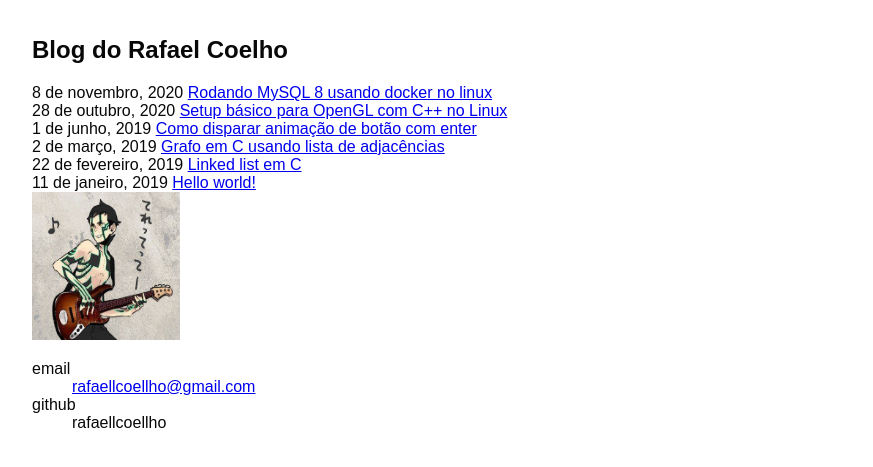
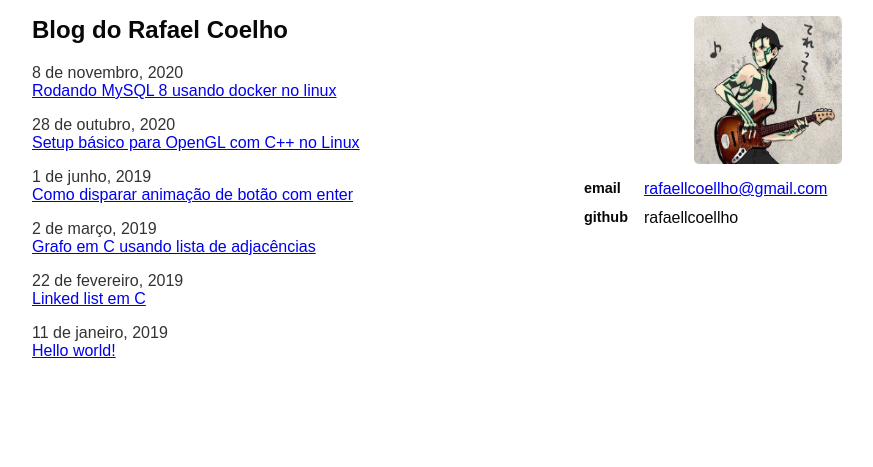
Before and after one commit to rafaellcoellho/rafaellcoellho.github.io, a Jekyll site: the page built from index.md, in a window 1280 px wide. Shown: the top 467 px of the page, without its empty margins (148-1021 px from the left). Built offline with Jekyll 4.4.1, drawn with Linux system fonts in a browser that asks for light colours.

Commit message:
style(assets/css/style.scss): adiciona css

```diff
--- a/_includes/head.html
+++ b/_includes/head.html
@@ -2,5 +2,5 @@
   <meta charset="utf-8">
   <meta http-equiv="X-UA-Compatible" content="IE=edge">
   <meta name="viewport" content="width=device-width, initial-scale=1">
-  <link rel="stylesheet" href="{{ "/css/style.css" | relative_url }}">
+  <link rel="stylesheet" href="{{ "/assets/css/style.css" | relative_url }}">
 </head>
--- a/_layouts/home.html
+++ b/_layouts/home.html
@@ -1,12 +1,12 @@
 ---
 layout: default
 ---
-<main>
-  <section class="lista-de-artigos">
+<main class="index">
+  <section class="article-list">
     <h1>Blog do Rafael Coelho</h1>
     {% for post in site.posts %}
-      <div class="artigo">
-        <span class="data"> {% include data.html data=post.date %} </span>
+      <div class="article">
+        <span class="date"> {% include data.html data=post.date %} </span>
         <a href="{{ post.url }}"> {{ post.title }} </a>
       </div>
     {% endfor %}
@@ -19,7 +19,7 @@ layout: default
       width="148"
       height="148"
     >
-    <dl class=links-externos>
+    <dl class="external-links">
       <dt>email</dt>
       <dd><a href="mailto:rafaellcoellho@gmail.com">rafaellcoellho@gmail.com</a></dd>
       <dt>github</dt>
--- /dev/null
+++ b/assets/css/style.scss
@@ -0,0 +1,285 @@
+---
+---
+
+$black: #080808;
+
+html {
+  font-family: sans-serif;
+  color: $black;
+}
+
+body {
+  max-width: 920px;
+  margin: 0 auto;
+  padding: 1rem;
+}
+
+h1 {
+  margin-top: 0;
+  font-size: 1.5rem;
+
+  small {
+    display: block;
+    font-size: 1rem;
+  }
+}
+
+.index {
+  display: flex;
+  flex-direction: row;
+
+  .article-list {
+    flex-grow: 1;
+
+    .article {
+      margin-bottom: 1rem;
+    }
+
+    .date {
+      display: block;
+      color: #333;
+    }
+  }
+
+  aside {
+    width: 40%;
+
+    img {
+      display: block;
+      margin: 0 auto 1rem;
+      border-radius: 5px;
+    }
+
+    dt {
+      font-size: 0.9rem;
+    }
+
+    dd {
+      margin-left: 0;
+
+      &:not(:last-child) {
+        margin-bottom: 0.5rem;
+      }
+    }
+  }
+
+  @media(max-width: 640px) {
+    aside {
+      display: none;
+    }
+  }
+}
+
+article {
+  margin: 0 auto;
+  max-width: 720px;
+  line-height: 1.3;
+
+  img, video, iframe {
+    // !important for asciinema frames
+    display: block !important;
+    margin: 0 auto !important;
+    max-width: 90%;
+
+    @media(max-width: 640px) {
+      max-width: calc(100% - 2rem);
+    }
+  }
+
+  sup {
+    line-height: 1;
+  }
+
+  .comment {
+    margin: 2rem auto 0;
+    max-width: 80%;
+    color: #333;
+  }
+}
+
+.footnotes {
+  font-size: 0.85rem;
+}
+
+footer {
+  margin-top: 2rem;
+  text-align: center;
+  font-size: 0.8rem;
+  color: #333;
+}
+
+.float-img {
+  float: right;
+  display: inline;
+  padding-left: 1rem;
+
+  @media(max-width: 640px) {
+    display: block;
+    float: none;
+    padding-left: inherit;
+  }
+}
+
+pre {
+  background-color: #eee;
+  padding: 0.25rem 1rem;
+  margin: 0 -1rem;
+  max-width: 100%;
+  overflow-x: auto;
+
+  .cp {
+    color: #800;
+  }
+
+  .k {
+    color: #008;
+  }
+
+  .kt, .kd, .kc {
+    color: #44F;
+  }
+
+  .s {
+    color: #484;
+    font-style: italic;
+  }
+
+  .cm, .c1 {
+    color: #333;
+    font-style: italic;
+  }
+
+  .gi {
+    color: green;
+  }
+
+  .gd {
+    color: red;
+  }
+
+  .gu {
+    color: blue;
+  }
+}
+
+.webring {
+  margin-top: 2rem;
+
+  h2 {
+    font-size: 1.2rem;
+  }
+
+  .articles {
+    display: flex;
+
+    @media(max-width: 640px) {
+      flex-direction: column;
+    }
+  }
+
+  .title {
+    margin: 0;
+  }
+
+  .article {
+    flex: 1 1 0;
+    display: flex;
+    flex-direction: column;
+    background: #eee;
+    padding: 0.5rem;
+
+    margin: 0 0.5rem;
+
+    @media(max-width: 640px) {
+      margin: 0.5rem 0;
+    }
+  }
+
+  .article:first-child {
+    margin-left: 0;
+  }
+
+  .article:last-child {
+    margin-right: 0;
+  }
+
+  .summary {
+    font-size: 0.8rem;
+    flex: 1 1 0;
+  }
+
+  .attribution {
+    float: right;
+    font-size: 0.8rem;
+    color: #555;
+    line-height: 3;
+  }
+
+  .date {
+    color: black;
+  }
+}
+
+summary {
+  cursor: pointer;
+  background-color: #eee;
+  padding: 0.25rem 1rem;
+  margin: 0 -1rem;
+}
+
+details[open] {
+  border-bottom: 1rem solid #eee;
+  margin: 0 -1rem 1rem;
+  padding: 0 1rem;
+}
+
+.text-center {
+  text-align: center;
+}
+
+blockquote {
+  border-left: 5px solid #bbb;
+  background-color: #eee;
+  padding: 0 1rem;
+  margin-left: calc(-1rem - 5px);
+  margin-right: -1rem;
+
+  blockquote {
+    margin-right: 0;
+    margin-left: 0;
+  }
+}
+
+dl {
+  display: grid;
+  grid-template-columns: auto 1fr;
+  grid-gap: 0.2rem 1rem;
+
+  dt {
+    font-weight: bold;
+    grid-column-start: 1;
+  }
+
+  dd {
+    grid-column-start: 2;
+    margin: 0;
+  }
+}
+
+.alert {
+  padding: 0.5rem;
+  border: 1px solid transparent;
+  margin-bottom: 1rem;
+
+  &.alert-danger {
+    background: #f8d7da;
+    color: #721c24;
+    border-color: #f5c6cb;
+  }
+
+  &.alert-info {
+    background: #d1ecf1;
+    color: #0c5460;
+    border-color: #bee5eb;
+  }
+}
--- a/css/style.css
+++ /dev/null
@@ -1,10 +0,0 @@
-html {
-  font-family: sans-serif;
-  color: #080808;
-}
-
-body {
-  max-width: 920px;
-  margin: 0 auto;
-  padding: 1rem;
-}
```
